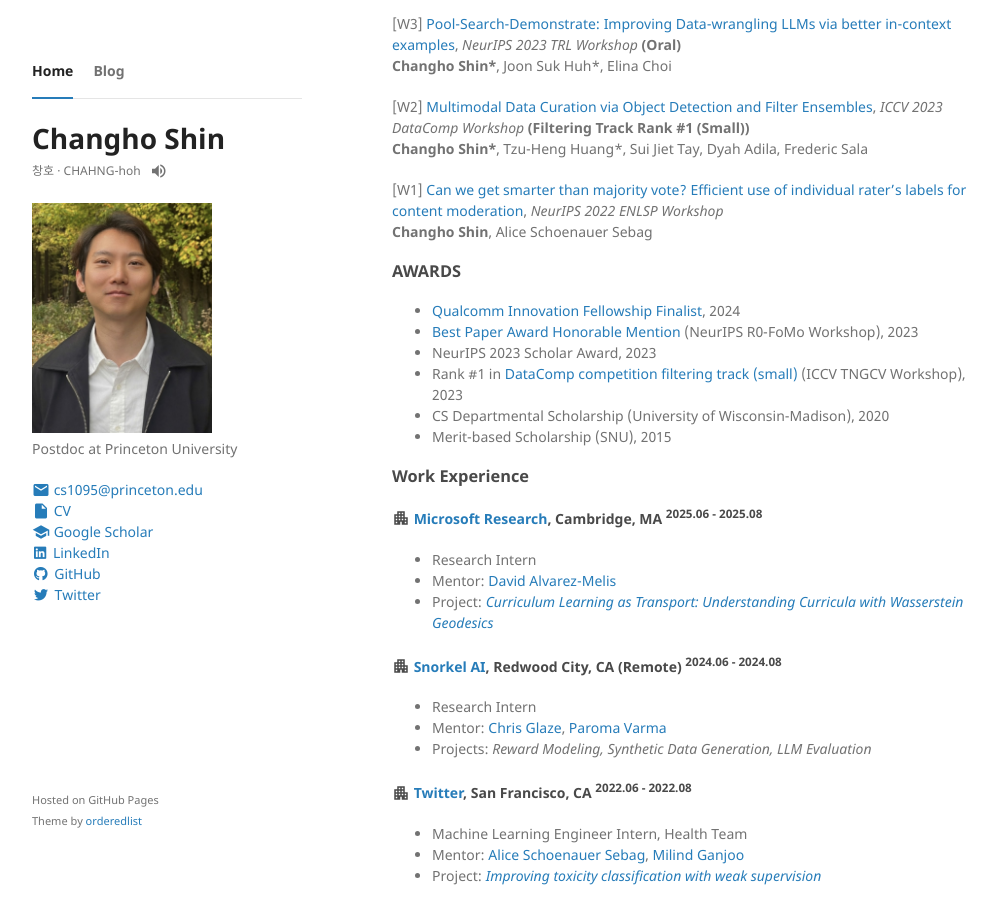
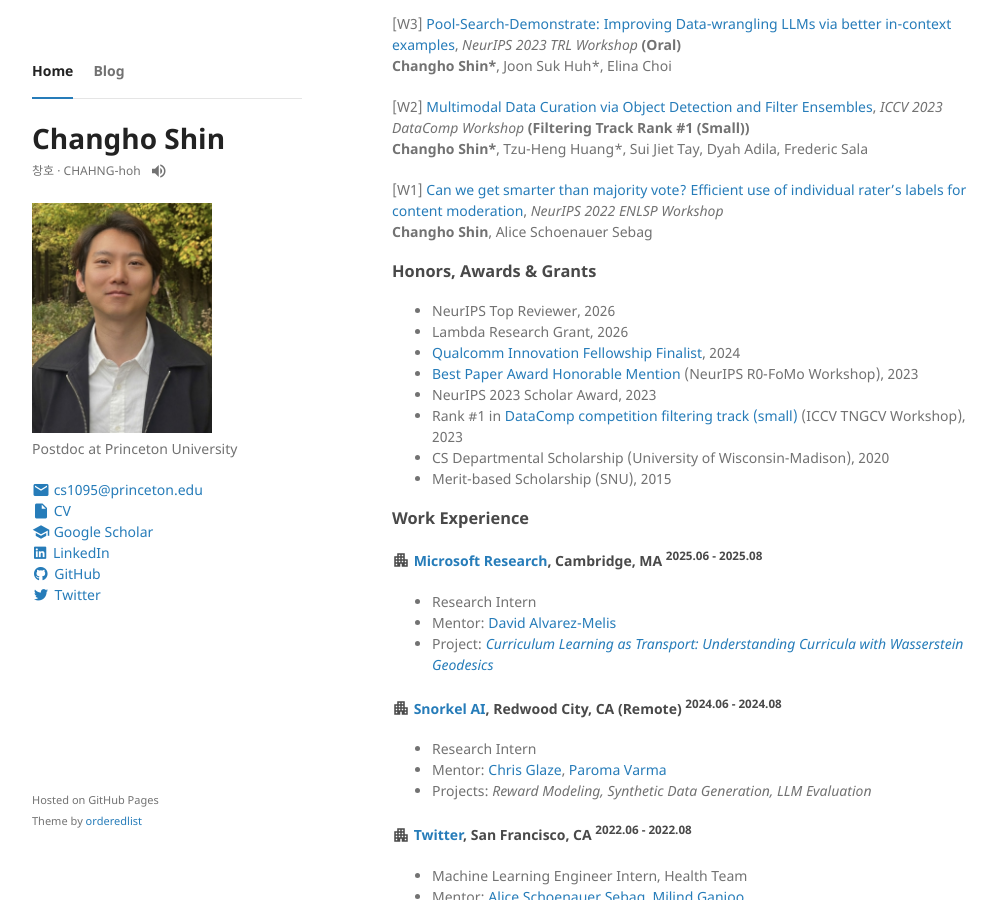
Before and after one commit to ch-shin/ch-shin.github.io, a Jekyll site: the page built from index.md, in a window 1280 px wide and 900 px high, scrolled down 1879 px. Shown: the whole window, without its empty margins (128-1124 px from the left). Built offline with Jekyll 4.4.1, drawn with Linux system fonts in a browser that asks for light colours.

Commit message:
Update honors, awards, and grants on website and CV

```diff
--- a/index.md
+++ b/index.md
@@ -97,7 +97,9 @@ Dyah Adila, **Changho Shin**, Yijing Zhang, Frederic Sala
 [W1] [Can we get smarter than majority vote? Efficient use of individual rater’s labels for content moderation](https://neurips2022-enlsp.github.io/papers/paper_21.pdf), _NeurIPS 2022 ENLSP Workshop_ <br/>
 **Changho Shin**, Alice Schoenauer Sebag
 
-### AWARDS
+### Honors, Awards & Grants
+* NeurIPS Top Reviewer, 2026
+* Lambda Research Grant, 2026
 * [Qualcomm Innovation Fellowship Finalist](https://www.qualcomm.com/research/university-relations/innovation-fellowship/finalists), 2024
 * [Best Paper Award Honorable Mention](https://twitter.com/setlur_amrith/status/1739009154986160541) (NeurIPS R0-FoMo Workshop), 2023
 * NeurIPS 2023 Scholar Award, 2023
```
Also changed, not shown: 1 other file.
